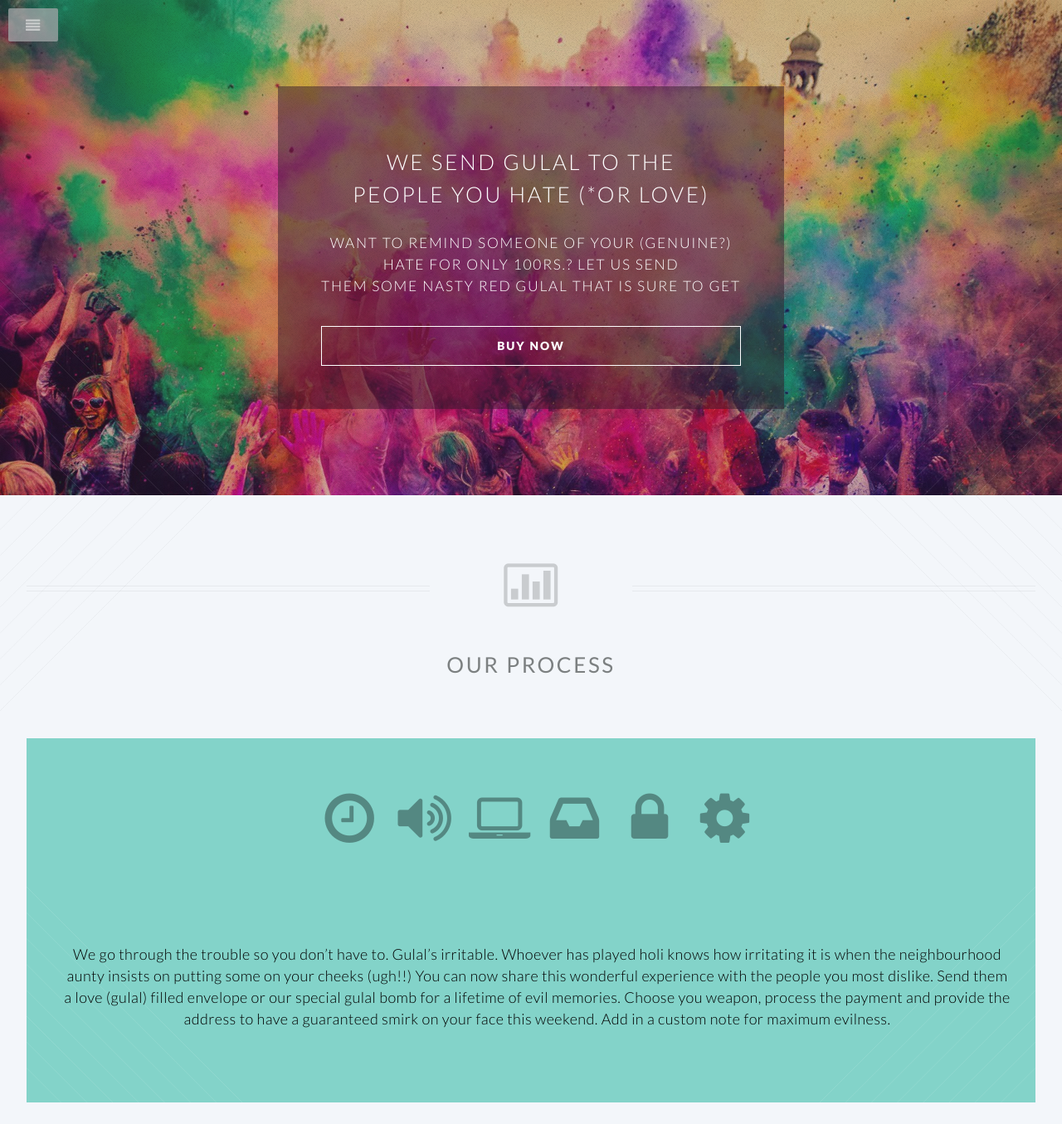
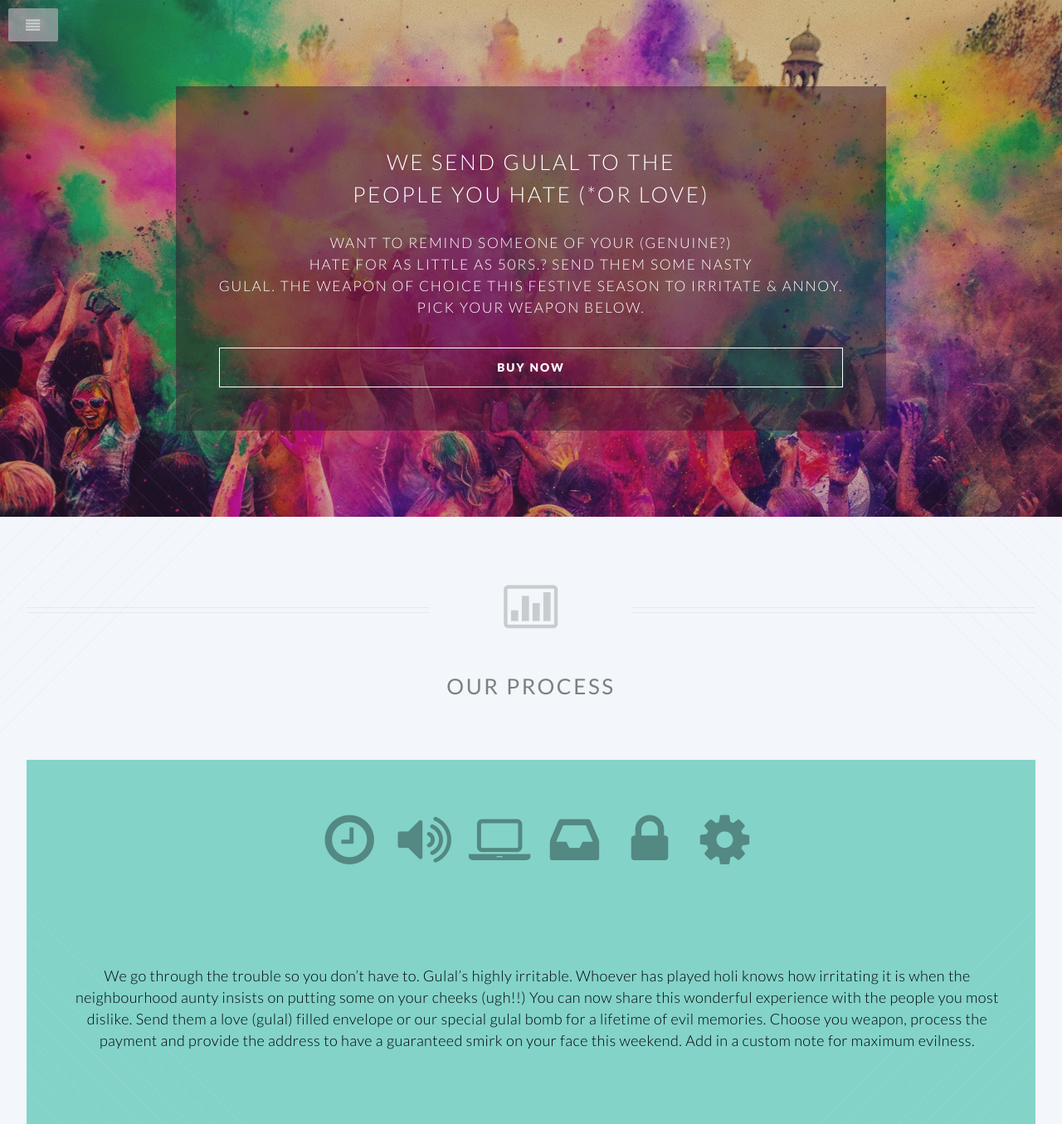
Before and after one commit to Xenothium/Xenothium.github.io, a plain HTML site: page index.html in a window 1280 px wide. Shown: the top 1355 px of the page at 83% size. Drawn offline with nearby package versions, Linux system fonts and the light colour scheme.

Commit message:
Update index.html

```diff
--- a/index.html
+++ b/index.html
@@ -6,7 +6,7 @@
 -->
 <html>
 	<head>
-		<title>Send Your Enemy Gulal</title>
+		<title>Send Your Enemies Gulal</title>
 		<meta http-equiv="content-type" content="text/html; charset=utf-8" />
 		<meta name="description" content="" />
 		<meta name="keywords" content="" />
@@ -34,7 +34,7 @@
 
 		<!-- Header -->
 			<header id="header" class="alt">
-				<h1 id="logo"><a href="">SEND YOUR ENEMIES GULAL </a></h1>
+				<h1 id="logo"><a href="">SEND YOUR ENEMIES GULAL</a></h1>
 				<nav id="nav">
 					<ul>
 						<li><a href="#top" class="button special">HOME</a></li>
@@ -60,9 +60,8 @@
 						<h2>We send gulal to the<br/> people you hate (*or love)</h2>
 
 					<p>Want to remind someone of your (genuine?) <br />
-					hate for only 100Rs.? Let us send <br />
-
-					 them some nasty red gulal that is sure to get</p>
+					hate for as little as 50Rs.? Send them some nasty<br />
+					 gulal. The weapon of choice this festive season to irritate & annoy.<br />Pick your weapon below.</p>
 					<footer>
 						<ul class="buttons vertical">
 							<li><a href="#cta" class="button fit scrolly">BUY NOW</a></li>
@@ -90,7 +89,7 @@
                                 <br/>
                                 <br/>
 							<font size="4">	<p >We go through the trouble so you don’t have to.
-Gulal’s irritable. Whoever has played holi knows how irritating it is when the neighbourhood aunty insists on putting some on your cheeks (ugh!!) You can now share this wonderful experience with the people you most dislike. Send them a love (gulal) filled envelope or our special gulal bomb for a lifetime of evil memories.
+Gulal’s highly irritable. Whoever has played holi knows how irritating it is when the neighbourhood aunty insists on putting some on your cheeks (ugh!!) You can now share this wonderful experience with the people you most dislike. Send them a love (gulal) filled envelope or our special gulal bomb for a lifetime of evil memories.
 Choose you weapon, process the payment and provide the address to have a guaranteed smirk on your face this weekend. Add in a custom note for maximum evilness.</p></font>
 
 
@@ -141,7 +140,7 @@ Choose you weapon, process the payment and provide the address to have a guarant
             </h4>
           </div>
           <div id="collapse2" class="panel-collapse collapse">
-            <div class="panel-body">Scroll below, choose your gulal weapon, process the payment and add in the address. Then sit back and smirk in the knowledge of royally pissing someone off.</div>
+            <div class="panel-body">Scroll below, choose your gulal weapon, process the payment and add in the address. Wait for our confirmation call. Then sit back and smirk in the knowledge of royally pissing someone off.</div>
           </div>
         </div>
         <div class="panel panel-default">
```
